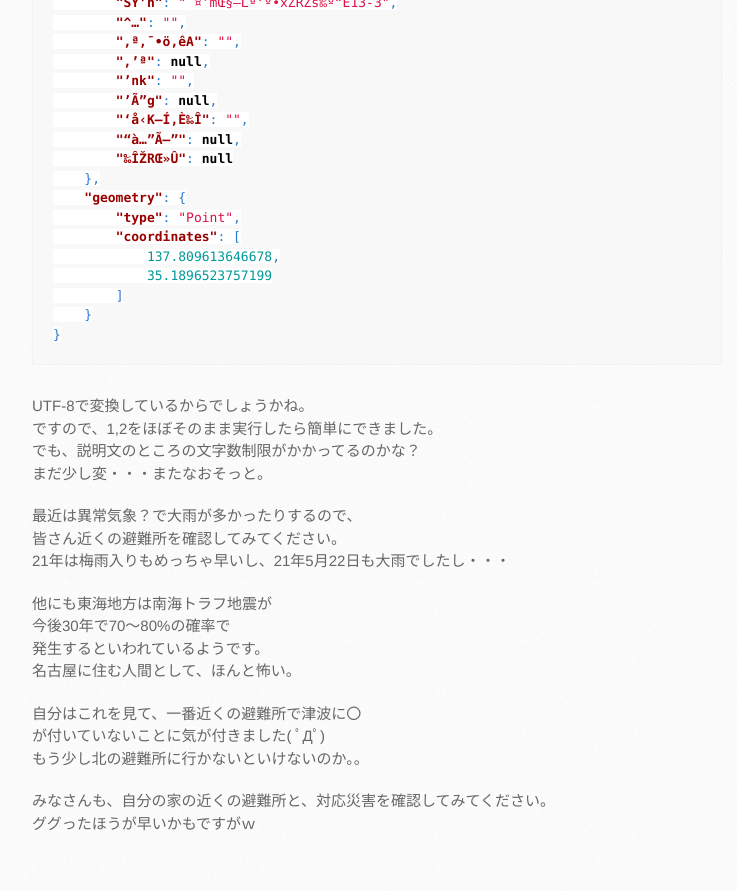
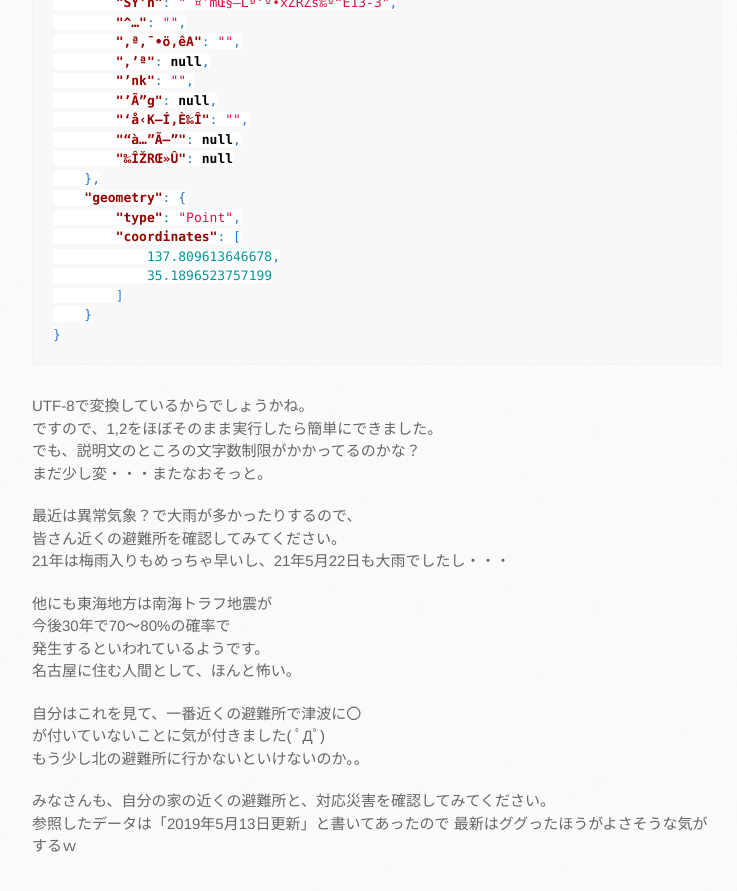
Before and after one commit to mtaketani113/mtaketani113.github.io, a Jekyll site: the page built from it/github/geoJsonAichiSelter.md, in a window 1280 px wide and 900 px high, scrolled down 1036 px. Shown: the top 891 px of the window, without its empty margins (138-875 px from the left). Built offline with Jekyll 4.4.1, drawn with Linux system fonts in a browser that asks for light colours; comment, search, counter and statistics services are not loaded; the repository's description, which GitHub fills in, is left out.

Commit message:
記事修正

```diff
--- a/it/github/geoJsonAichiSelter.md
+++ b/it/github/geoJsonAichiSelter.md
@@ -68,4 +68,5 @@ UTF-8で変換しているからでしょうかね。
 もう少し北の避難所に行かないといけないのか。。
 
 みなさんも、自分の家の近くの避難所と、対応災害を確認してみてください。
-ググったほうが早いかもですがｗ
+参照したデータは「2019年5月13日更新」と書いてあったので
+最新はググったほうがよさそうな気がするｗ
```
